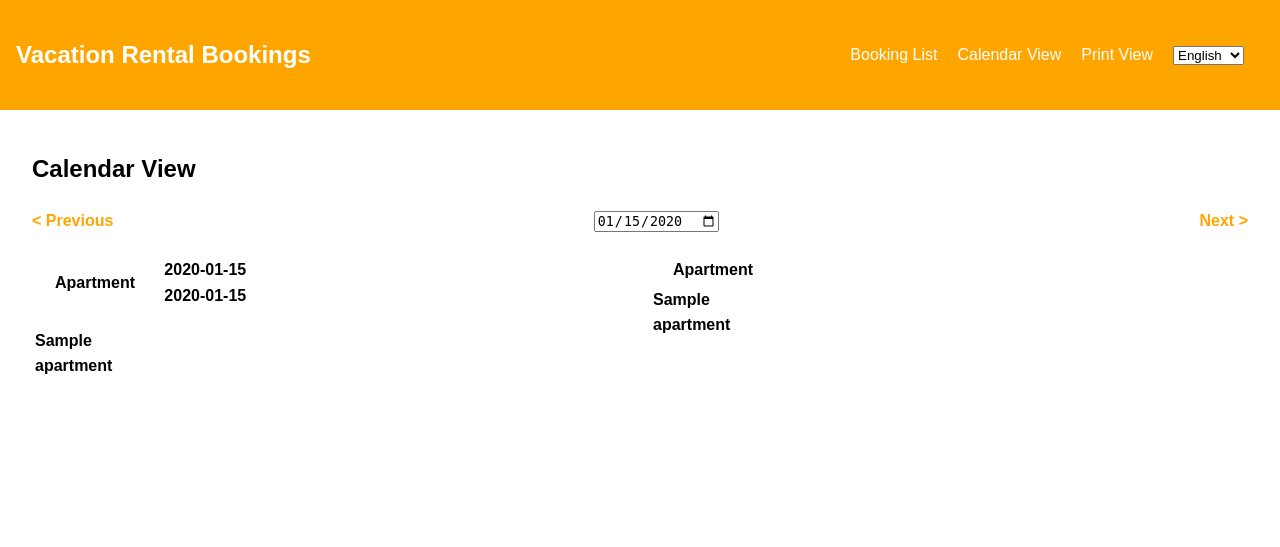
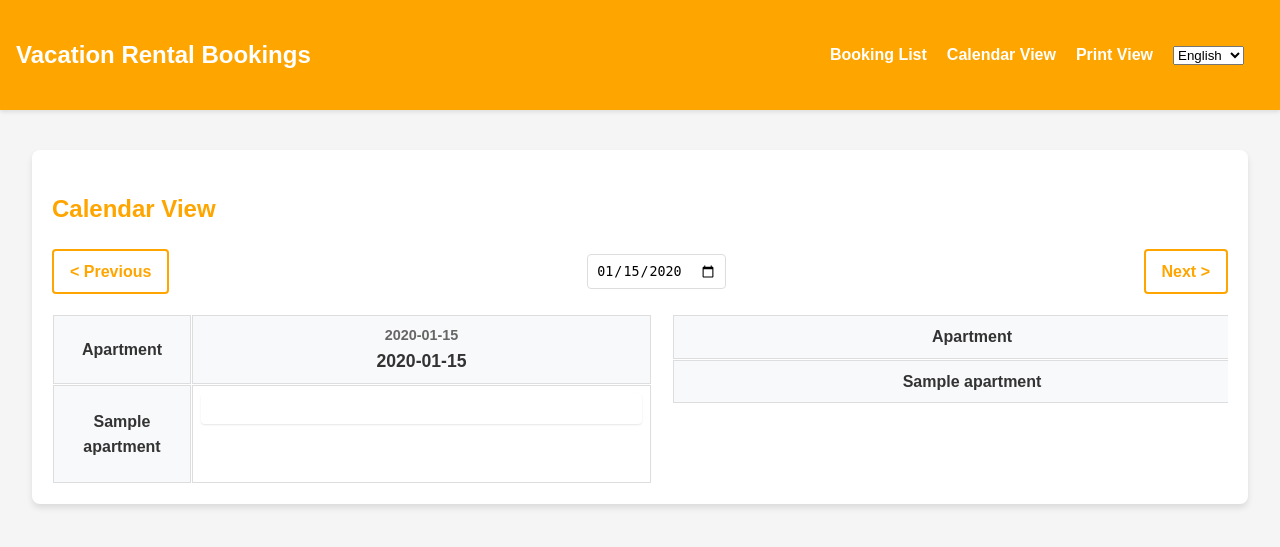
Before and after one commit to LitttleLions/VacationBookingManager, a Flask app: template templates/calendar_view.html in a window 1280 px wide. Shown: the top 547 px of the page. Run offline with Flask 3, Linux system fonts and the light colour scheme; the template is opened without the code that fills it: most values are stand-ins (such as "Sample title", 1, 10 or a date in 2020).

Commit message:
Agent query: How does the updated calendar view look? Is the layout improved and are the styles more visually appealing?

```diff
--- a/static/css/styles.css
+++ b/static/css/styles.css
@@ -2,6 +2,9 @@
     --accent-color: #FFA500;
     --blue-color: #3498db;
     --teal-color: #1abc9c;
+    --background-color: #f5f5f5;
+    --text-color: #333;
+    --border-color: #ddd;
 }
 
 body {
@@ -9,12 +12,14 @@ body {
     line-height: 1.6;
     margin: 0;
     padding: 0;
+    background-color: var(--background-color);
+    color: var(--text-color);
 }
 
 .container {
     width: 95%;
+    max-width: 1400px;
     margin: auto;
-    overflow: hidden;
     padding: 20px;
 }
 
@@ -22,6 +27,7 @@ header {
     background: var(--accent-color);
     color: #fff;
     padding: 1rem;
+    box-shadow: 0 2px 4px rgba(0,0,0,0.1);
 }
 
 nav {
@@ -33,6 +39,8 @@ nav {
 nav ul {
     display: flex;
     list-style: none;
+    margin: 0;
+    padding: 0;
 }
 
 nav ul li {
@@ -42,11 +50,26 @@ nav ul li {
 nav a {
     color: #fff;
     text-decoration: none;
+    font-weight: bold;
+    transition: opacity 0.3s;
+}
+
+nav a:hover {
+    opacity: 0.8;
 }
 
 .calendar-container {
-    max-width: 100%;
-    overflow-x: auto;
+    background-color: #fff;
+    border-radius: 8px;
+    box-shadow: 0 4px 6px rgba(0,0,0,0.1);
+    padding: 20px;
+    margin-top: 20px;
+}
+
+.calendar-title {
+    font-size: 24px;
+    margin-bottom: 20px;
+    color: var(--accent-color);
 }
 
 .calendar-navigation {
@@ -56,35 +79,62 @@ nav a {
     margin-bottom: 20px;
 }
 
-.calendar-navigation a {
+.nav-button {
     text-decoration: none;
     color: var(--accent-color);
     font-weight: bold;
+    padding: 8px 16px;
+    border: 2px solid var(--accent-color);
+    border-radius: 4px;
+    transition: background-color 0.3s, color 0.3s;
+}
+
+.nav-button:hover {
+    background-color: var(--accent-color);
+    color: #fff;
+}
+
+.date-picker {
+    padding: 8px;
+    border: 1px solid var(--border-color);
+    border-radius: 4px;
 }
 
 .calendar-weeks {
     display: flex;
     gap: 20px;
+    overflow-x: auto;
 }
 
 .calendar-week {
     flex: 1;
+    min-width: 600px;
 }
 
-.calendar table {
+.calendar-table {
     width: 100%;
     border-collapse: separate;
     border-spacing: 1px;
 }
 
-.calendar th, .calendar td {
-    border: 1px solid #ddd;
-    padding: 5px;
+.calendar-table th, .calendar-table td {
+    border: 1px solid var(--border-color);
+    padding: 8px;
     text-align: center;
 }
 
-.calendar th {
+.apartment-header, .date-header {
     background-color: #f8f9fa;
+    font-weight: bold;
+}
+
+.date-day {
+    font-size: 0.9em;
+    color: #666;
+}
+
+.date-number {
+    font-size: 1.1em;
     font-weight: bold;
 }
 
@@ -92,23 +142,25 @@ nav a {
     width: 120px;
     text-align: left;
     font-weight: bold;
+    background-color: #f8f9fa;
 }
 
 .calendar-cell {
     height: 80px;
     vertical-align: top;
-    padding: 2px;
+    padding: 4px;
 }
 
 .booking-item {
     color: white;
-    padding: 2px 4px;
-    margin-bottom: 2px;
-    font-size: 0.8em;
-    border-radius: 3px;
+    padding: 4px 6px;
+    margin-bottom: 4px;
+    font-size: 0.85em;
+    border-radius: 4px;
     overflow: hidden;
     text-overflow: ellipsis;
     white-space: nowrap;
+    box-shadow: 0 1px 2px rgba(0,0,0,0.1);
 }
 
 .booking-item.orange {
@@ -126,10 +178,12 @@ nav a {
 .booking-details {
     background-color: white;
     border: 1px solid #ccc;
-    padding: 10px;
+    padding: 12px;
     z-index: 1000;
-    box-shadow: 0 2px 5px rgba(0,0,0,0.2);
+    box-shadow: 0 4px 8px rgba(0,0,0,0.1);
     position: absolute;
+    border-radius: 4px;
+    max-width: 300px;
 }
 
 @media print {
@@ -140,10 +194,30 @@ nav a {
     .container {
         width: 100%;
     }
+
+    .calendar-weeks {
+        flex-direction: column;
+    }
+
+    .calendar-week {
+        page-break-inside: avoid;
+    }
 }
 
 @media (max-width: 768px) {
     .calendar-weeks {
         flex-direction: column;
     }
+
+    .calendar-week {
+        min-width: auto;
+    }
+
+    .apartment-name {
+        width: 80px;
+    }
+
+    .booking-item {
+        font-size: 0.75em;
+    }
 }
--- a/templates/calendar_view.html
+++ b/templates/calendar_view.html
@@ -4,25 +4,25 @@
 
 {% block content %}
 <div class="calendar-container">
-    <h2>{{ _('Calendar View') }}</h2>
+    <h2 class="calendar-title">{{ _('Calendar View') }}</h2>
 
     <div class="calendar-navigation">
-        <a href="{{ url_for('calendar_view', date=prev_two_weeks) }}">&lt; {{ _('Previous') }}</a>
-        <input type="date" id="datePicker" value="{{ current_date.strftime('%Y-%m-%d') }}">
-        <a href="{{ url_for('calendar_view', date=next_two_weeks) }}">{{ _('Next') }} &gt;</a>
+        <a href="{{ url_for('calendar_view', date=prev_two_weeks) }}" class="nav-button">&lt; {{ _('Previous') }}</a>
+        <input type="date" id="datePicker" value="{{ current_date.strftime('%Y-%m-%d') }}" class="date-picker">
+        <a href="{{ url_for('calendar_view', date=next_two_weeks) }}" class="nav-button">{{ _('Next') }} &gt;</a>
     </div>
 
     <div class="calendar-weeks">
         {% for week_dates in [week1_dates, week2_dates] %}
         <div class="calendar-week">
-            <table>
+            <table class="calendar-table">
                 <thead>
                     <tr>
-                        <th>{{ _('Apartment') }}</th>
+                        <th class="apartment-header">{{ _('Apartment') }}</th>
                         {% for date in week_dates %}
-                        <th>
-                            <div>{{ date.strftime('%a') }}</div>
-                            <div>{{ date.strftime('%d/%m') }}</div>
+                        <th class="date-header">
+                            <div class="date-day">{{ date.strftime('%a') }}</div>
+                            <div class="date-number">{{ date.strftime('%d/%m') }}</div>
                         </th>
                         {% endfor %}
                     </tr>
@@ -35,7 +35,7 @@
                         <td class="calendar-cell">
                             {% for booking in calendar_data[apartment][date] %}
                             <div class="booking-item {{ booking.color }}" data-booking='{{ booking|tojson|forceescape }}'>
-                                {{ booking.guest_name[:10] }}...
+                                {{ booking.guest_name[:10] }}{% if booking.guest_name|length > 10 %}...{% endif %}
                             </div>
                             {% endfor %}
                         </td>
```
